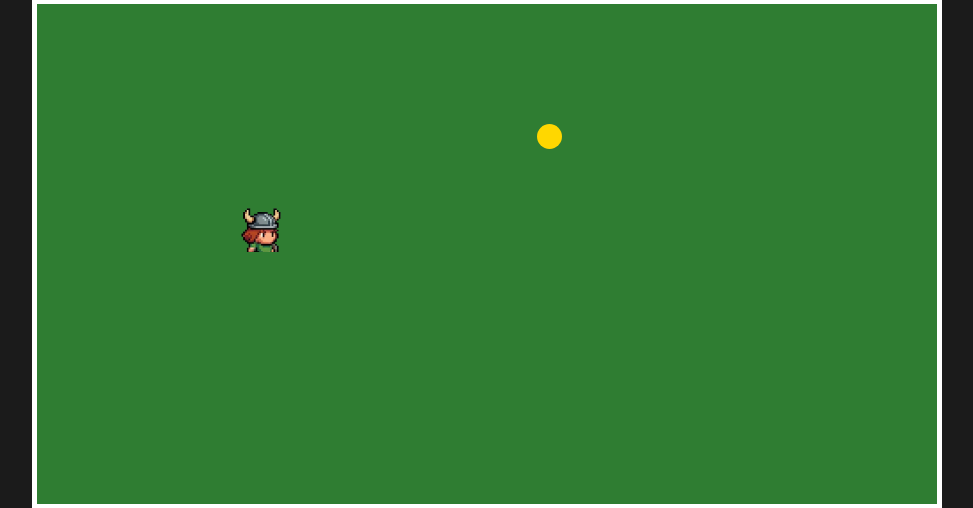
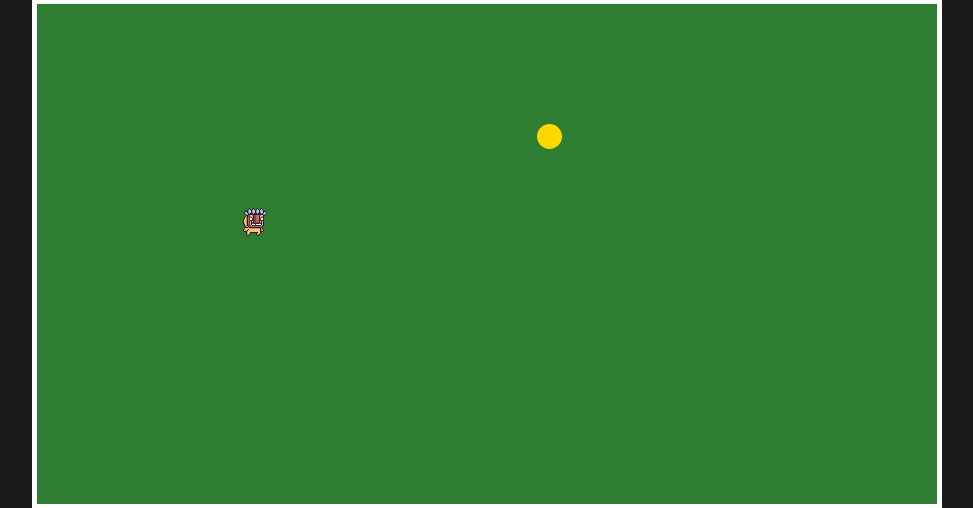
Before and after one commit to Manglani-Smit/ArenaForge, a FastAPI app: page / in a window 1280 px wide. Shown: the part 143-651 px from the top of the page, without its empty margins (153-1126 px from the left). Run offline with FastAPI, Linux system fonts and the light colour scheme.

Commit message:
Added official player sprite assets and prepared animation system

```diff
--- a/app/static/css/style.css
+++ b/app/static/css/style.css
@@ -38,24 +38,21 @@ body{
 
 }
 
-#player{
+#player {
+    width: 32px;
+    height: 32px;
 
-    width:48px;
-    height:48px;
+    position: absolute;
+    left: 200px;
+    top: 200px;
 
-    background-image:url("/static/images/player.png");
+    background-image: url("/static/images/idle.png");
+    background-repeat: no-repeat;
 
-    background-size:cover;
+    image-rendering: pixelated;
 
-    background-repeat:no-repeat;
-
-    position:absolute;
-
-    top:200px;
-    left:200px;
-
+    overflow: hidden;
 }
-
 .controls{
 
     text-align:center;
```
Also changed, not shown: app/static/images/Idle.png (added), app/static/images/Run.png (added).
